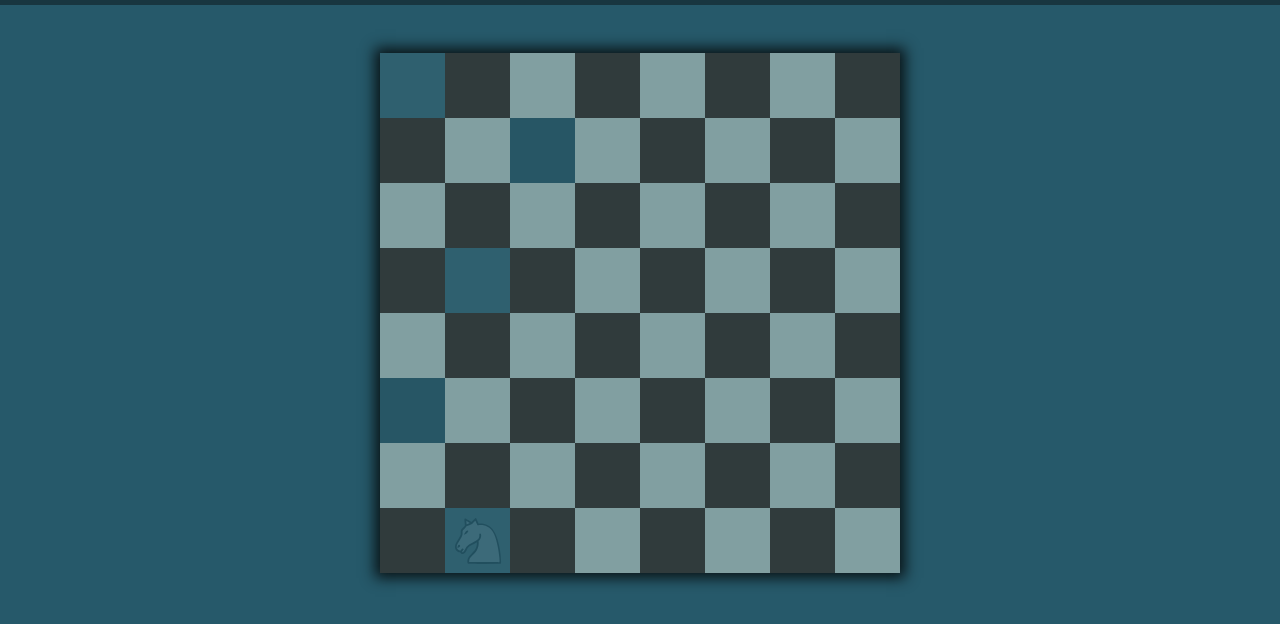
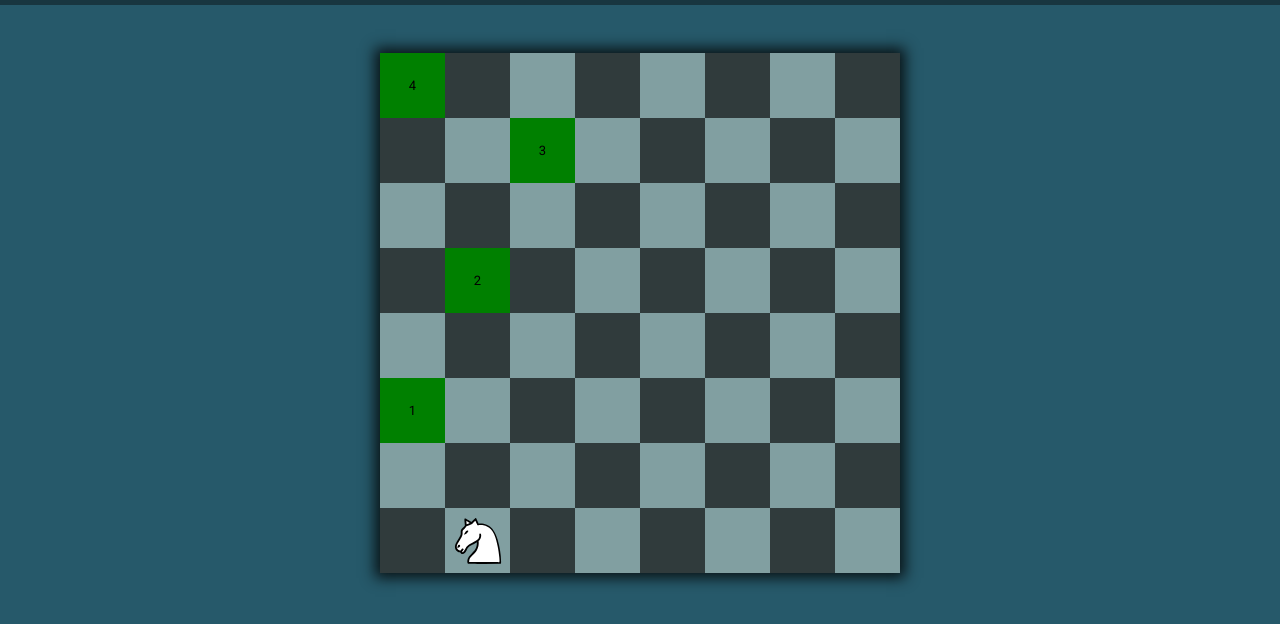
Before and after one commit to BalazsBanfi/Knights-Travails, a plain HTML site: page index.html in a window 1280 px wide. Both pictures are taken after a click on the element 412 px from the left and 173 px from the top of the page. Shown: the part 88-712 px from the top of the page. Drawn offline with Linux system fonts and the light colour scheme.

Commit message:
Add no of the steps to cells

```diff
--- a/knightMoves.js
+++ b/knightMoves.js
@@ -29,6 +29,7 @@
           possibleMoves.forEach((x) => {
             let temp = [x[0] + i, x[1] + j];
 
+            // If the targeted cell is empty, add levelDef + 1 as value and push the walked path until it
             if (
               temp[0] >= 0 &&
               temp[0] <= 7 &&
@@ -50,9 +51,7 @@
   console.log(`  > knightMoves([${start}], [${end}])`);
 
   console.log(
-    `=> You made it in ${
-      levelDef
-    } moves!  Here's your path: ${JSON.stringify(
+    `=> You made it in ${levelDef} moves!  Here's your path: ${JSON.stringify(
       board[end[0]][end[1]].path
     )};`
   );
--- a/render.js
+++ b/render.js
@@ -3,10 +3,10 @@
 const renderMove = (path) => {
   console.log("Hahóó", path);
 
-  for (let i = 0; i < path.length; i++) {
+  for (let i = 1; i < path.length; i++) {
     let actualCell = document.getElementById(`${path[i][0]}${path[i][1]}`);
-
     actualCell.classList.add("cellStep");
+    actualCell.innerHTML = i;
   }
 };
 
@@ -35,6 +35,9 @@
   const svg = document.createElement("img");
   svg.setAttribute("src", "knight.svg");
 
+  // Append knight.svg to starting position
+  document.getElementById(startId).appendChild(svg);
+
   // Add "click" eventlistener to all 64 cells
   const cells = document.querySelectorAll(".cell");
   cells.forEach((square) => {
@@ -55,6 +58,5 @@
     });
   });
 
-  // Append knight.svg to starting position
-  document.getElementById(startId).appendChild(svg);
+
 };
--- a/style.css
+++ b/style.css
@@ -71,6 +71,7 @@
 .cell {
   width: 65px;
   height: 65px;
+  color: black;
   cursor: pointer;
   display: flex;
   align-items: center;
@@ -78,7 +79,8 @@
 }
 
 .cellStep {
-  opacity: 0.1;
+  background-color: green !important;
+
 }
 
 .cell:hover {
```
